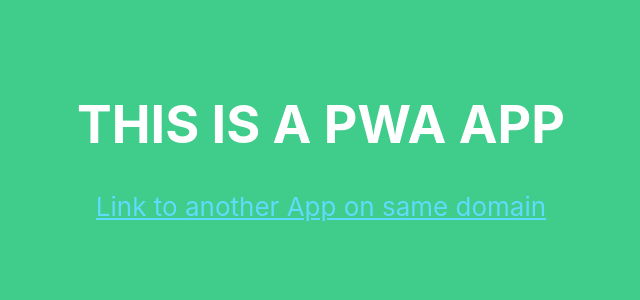
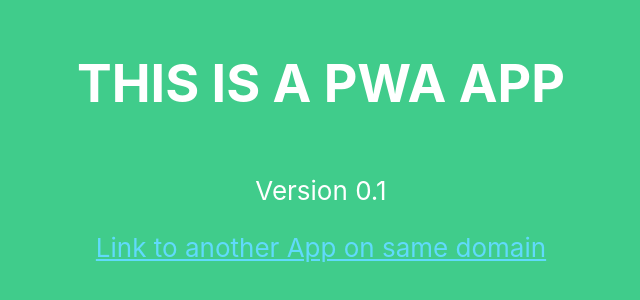
Before and after one commit to Noldran/pwa1, a React (Create React App) app: page / in a window 1280 px wide. Shown: the part 260-560 px from the top of the page, without its empty margins (319-959 px from the left). Built offline with nearby package versions, Linux system fonts and the light colour scheme.

Commit message:
Change service worker to avoid any cache

```diff
--- a/src/App.js
+++ b/src/App.js
@@ -8,6 +8,7 @@ function App() {
         <h1>
           THIS IS A PWA APP
         </h1>
+        <p>Version 0.1</p>
         <a
           className="App-link"
           href="https://sclaud-org.github.io/nopwa"
--- a/src/service-worker.js
+++ b/src/service-worker.js
@@ -1,3 +1,4 @@
+console.log("service-worker.js")
 /* eslint-disable no-restricted-globals */
 
 // This service worker can be customized!
--- a/src/serviceWorkerRegistration.js
+++ b/src/serviceWorkerRegistration.js
@@ -1,3 +1,4 @@
+console.log("serviceWorkerRegistration.js")
 // This optional code is used to register a service worker.
 // register() is not called by default.
 
```
